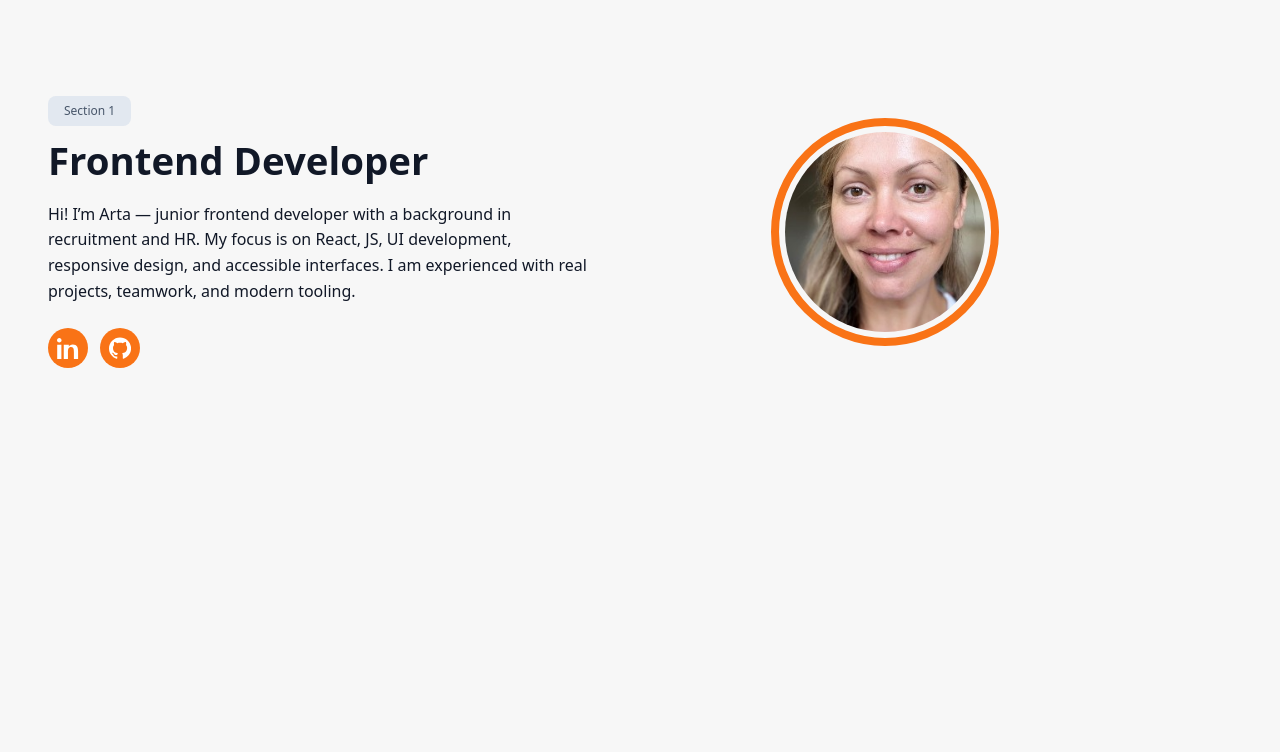
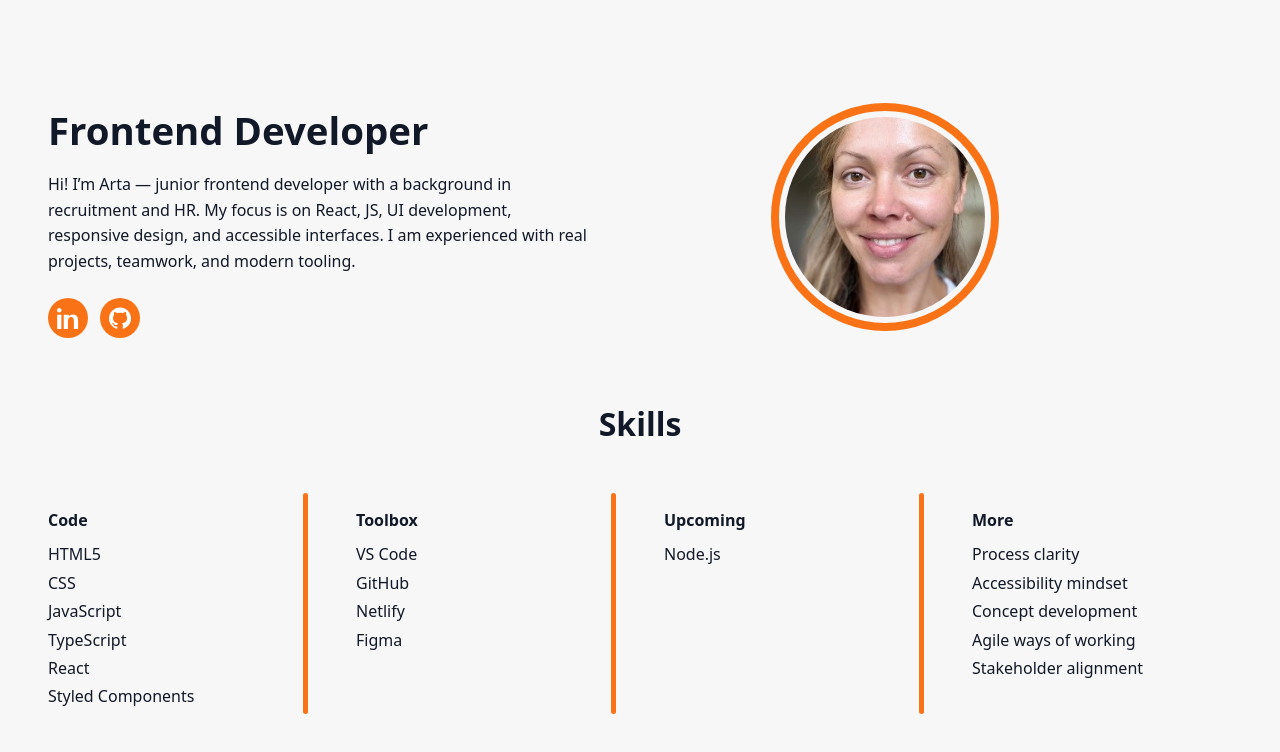
Before and after one commit to artakjato/arta-s-portfolio, a React (Vite) app: page / in a window 1280 px wide. Shown: the top 752 px of the page. Built offline with nearby package versions, Linux system fonts and the light colour scheme.

Commit message:
will add SkillsSection

```diff
--- a/src/App.jsx
+++ b/src/App.jsx
@@ -1,5 +1,6 @@
 import styled from "styled-components";
 import HeaderSection from "./components/HeaderSection";
+import SkillsSection from "./components/SkillsSection";
 
 const Page = styled.div`
   display: flex;
@@ -25,6 +26,7 @@ function App() {
     <Page>
       <Content>
         <HeaderSection />
+        <SkillsSection />
       </Content>
     </Page>
   );
--- a/src/components/HeaderSection.jsx
+++ b/src/components/HeaderSection.jsx
@@ -17,16 +17,6 @@ const Section = styled.section`
     grid-template-columns: 1.2fr 0.8fr;
     align-items: center;
   }
-`;
-
-const Badge = styled.span`
-  display: inline-block;
-  padding: 0.4rem 1rem;
-  background-color: #e2e8f0;
-  border-radius: 8px;
-  font-size: 0.75rem;
-  font-weight: 500;
-  color: #475569;
 `;
 
 const Title = styled.h1`
@@ -87,7 +77,6 @@ function HeaderSection() {
   return (
     <Section>
       <div>
-        <Badge>Section 1</Badge>
         <Title>Frontend Developer</Title>
         <Intro>
           Hi! I’m Arta — junior frontend developer with a background in recruitment
--- a/src/components/SkillsSection.jsx
+++ b/src/components/SkillsSection.jsx
@@ -1 +1,106 @@
 import styled from "styled-components";
+
+const Section =styled.section`
+  margin-bottom: 4rem 0;
+`;
+
+const Title= styled.h2`
+  text-align: center;
+  font-size: 2rem;
+  margin-bottom: 3rem;
+`;
+
+const SkillsGrid = styled.div`
+display: grid;
+gap: 3rem;
+
+@media (min-width: 900px) {
+  grid-template-columns: repeat(4, 1fr);
+}
+`;
+
+const Column = styled.div`
+position: relative;
+padding-right: 1.5rem;
+
+&::after {
+  content: "";
+  position: absolute;
+  top: 0;
+  right: 0;
+  width: 5px;
+  height: 100%;
+  background-color: #f97316;
+  border-radius: 999px;
+}
+
+&:last-child::after {
+  display:none;
+}
+`;
+
+const ColumnTitle = styled.h3`
+  font-size: 1rem;
+  margin-bottom: 0.75rem;
+  font-weight: 600;
+`;
+
+const List = styled.ul`
+list-style: none;
+padding: 0;
+margin: 0;
+`;
+
+const Item = styled.li`
+margin-bottom: 0.4rem;
+`;
+
+export default function SkillsSection() {
+  return (
+    <Section aria-labelledby="skills-heading">
+      <Title id="skills-heading">Skills</Title>
+
+      <SkillsGrid>
+        <Column>
+        <ColumnTitle>Code</ColumnTitle>
+        <List>
+          <Item>HTML5</Item>
+          <Item>CSS</Item>
+          <Item>JavaScript</Item>
+          <Item>TypeScript</Item>
+          <Item>React</Item>
+          <Item>Styled Components</Item>
+        </List>
+       </Column>
+
+        <Column>
+        <ColumnTitle>Toolbox</ColumnTitle>
+        <List>
+          <Item>VS Code</Item>
+          <Item>GitHub</Item>
+          <Item>Netlify</Item>
+          <Item>Figma</Item>
+        </List>
+        </Column>
+
+        <Column>
+        <ColumnTitle>Upcoming</ColumnTitle>
+        <List>
+          <Item>Node.js</Item>
+        </List>
+        </Column>
+
+        <Column>
+        <ColumnTitle>More</ColumnTitle>
+        <List>
+          <Item>Process clarity</Item>
+          <Item>Accessibility mindset</Item>
+          <Item>Concept development</Item>
+          <Item>Agile ways of working</Item>
+          <Item>Stakeholder alignment</Item>
+        </List>
+       </Column>
+       </SkillsGrid>
+    </Section>
+  );
+}
```
